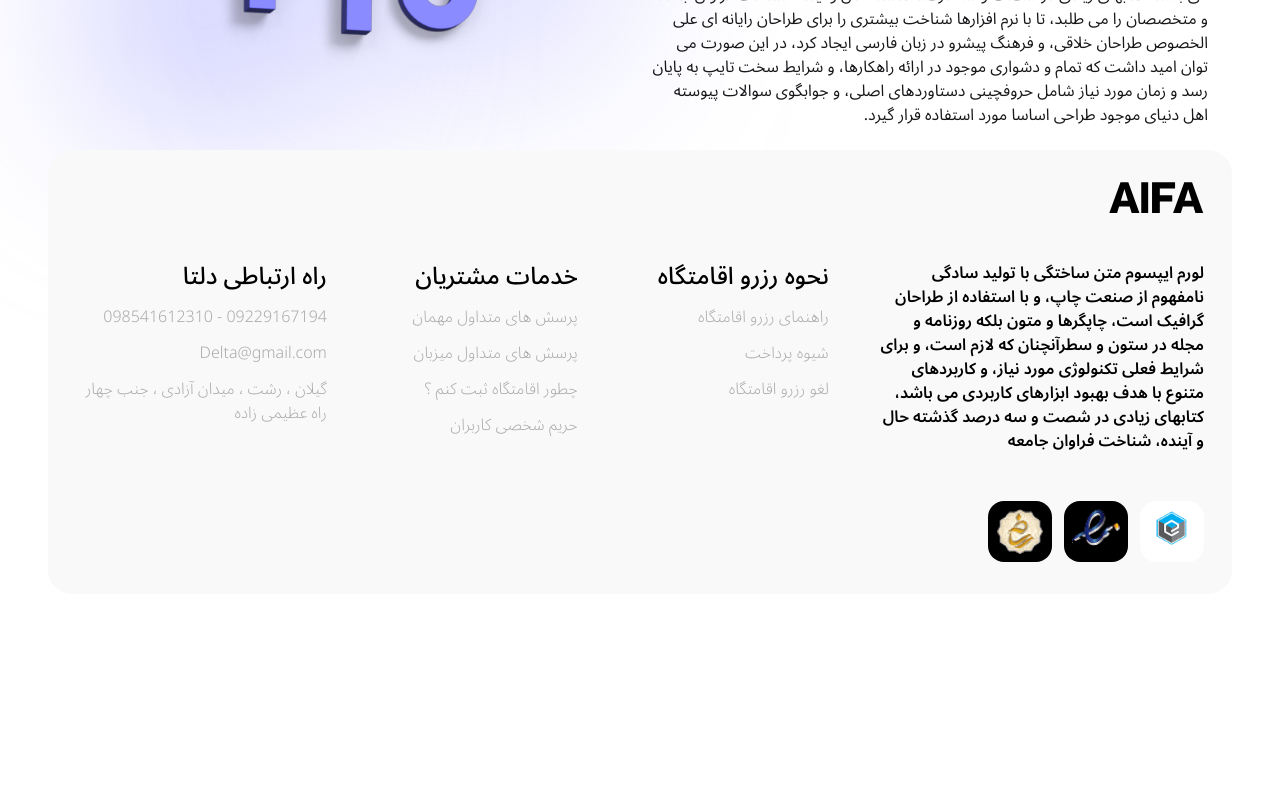
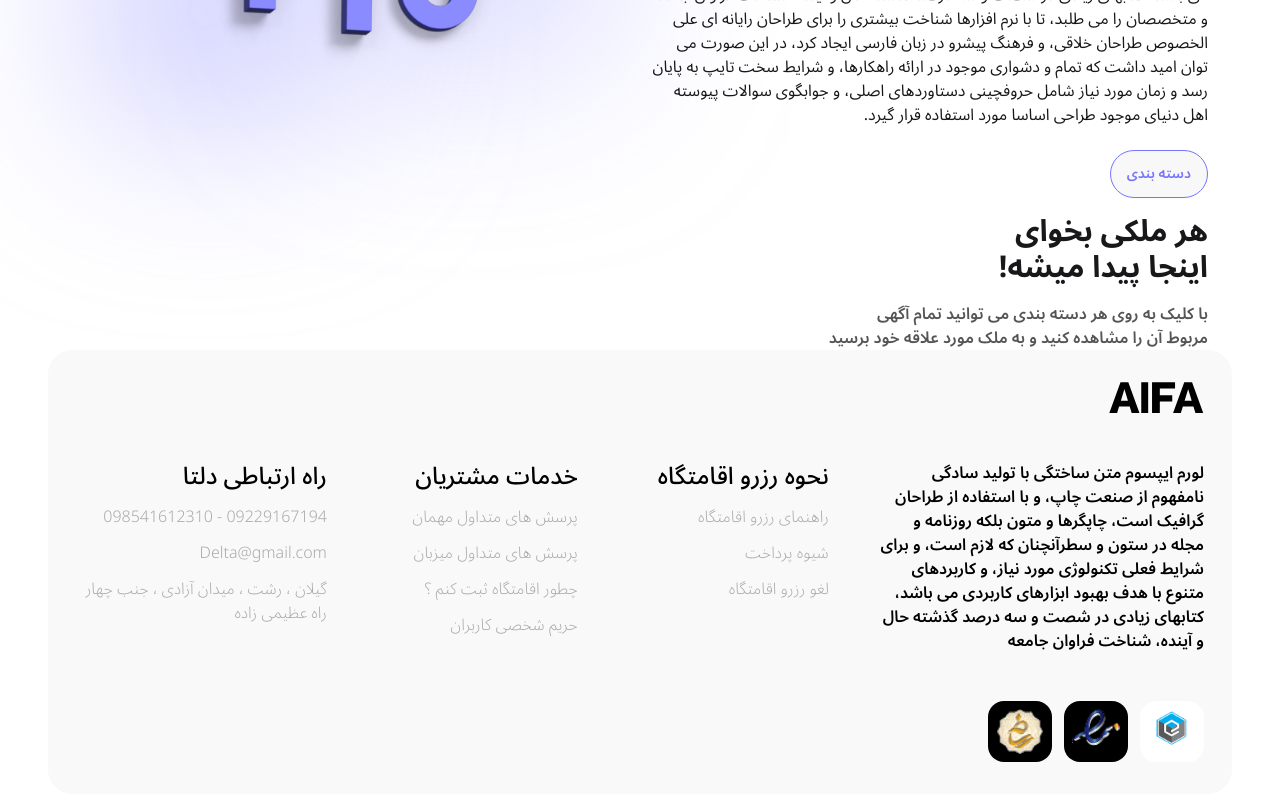
Before and after one commit to qhoncheh/alfa, a Next.js app: page /landing in a window 1280 px wide. Shown: the part 941-1741 px from the top of the page. Before the commit the page ends 1551 px from the top, so only its background shows below. Built offline with nearby package versions, Linux system fonts and the light colour scheme.

Commit message:
category slider text finish

```diff
--- a/src/app/(main)/landing/page.tsx
+++ b/src/app/(main)/landing/page.tsx
@@ -1,3 +1,4 @@
+import CategoryHelpText from "@/components/CategorySlider/categoryHelpText";
 import { HeroSection } from "@/components/HeroSection";
 import LandingShinyAlpha from "@/components/ShinyAlfa/shiny";
 import React from "react";
@@ -7,6 +8,7 @@ const page = () => {
     <div>
       <HeroSection />
       <LandingShinyAlpha />
+      <CategoryHelpText />
     </div>
   );
 };
--- /dev/null
+++ b/src/components/CategorySlider/categoryHelpText.tsx
@@ -0,0 +1,20 @@
+import React from 'react';
+import { Button } from '../custom';
+
+export default function CategoryHelpText() {
+  return (
+    <div className='flex flex-col gap-4 pr-6'>
+      <Button className="text-[#7575FE] hover:bg-white w-max border-1 border-[#7575FE]">دسته بندی</Button>
+      <p className="text-3xl font-bold">
+        هر ملکی بخوای
+        <br />
+        اینجا پیدا میشه!
+      </p>
+      <p className="text-[#555555]">
+        با کلیک به روی هر دسته بندی می توانید تمام آگهی
+        <br />
+        مربوط آن را مشاهده کنید و به ملک مورد علاقه خود برسید
+      </p>
+    </div>
+  );
+}
--- a/src/components/ShinyAlfa/shiny.tsx
+++ b/src/components/ShinyAlfa/shiny.tsx
@@ -1,15 +1,13 @@
 import Image from "next/image";
 import Pic from "../../../public/ShinyAlpha+10.png";
 import { Button } from "../custom";
-
 
 export default function LandingShinyAlpha() {
   return (
     <div className="w-full relative flex flex-col items-center lg:flex-row gap-6">
       <div className="w-fit lg:w-1/2 pr-6 flex flex-col gap-5">
         <Button
-          className=" border-1 border-[#7575FE] text-[#7575FE] !w-max hover:bg-white py-6 px-3"
-        >
+          className=" border-1 border-[#7575FE] text-[#7575FE] !w-max hover:bg-white py-6 px-3">
           آلفا درخشان
         </Button>
         <h1 className="w-fit font-bold text-3xl">
```
